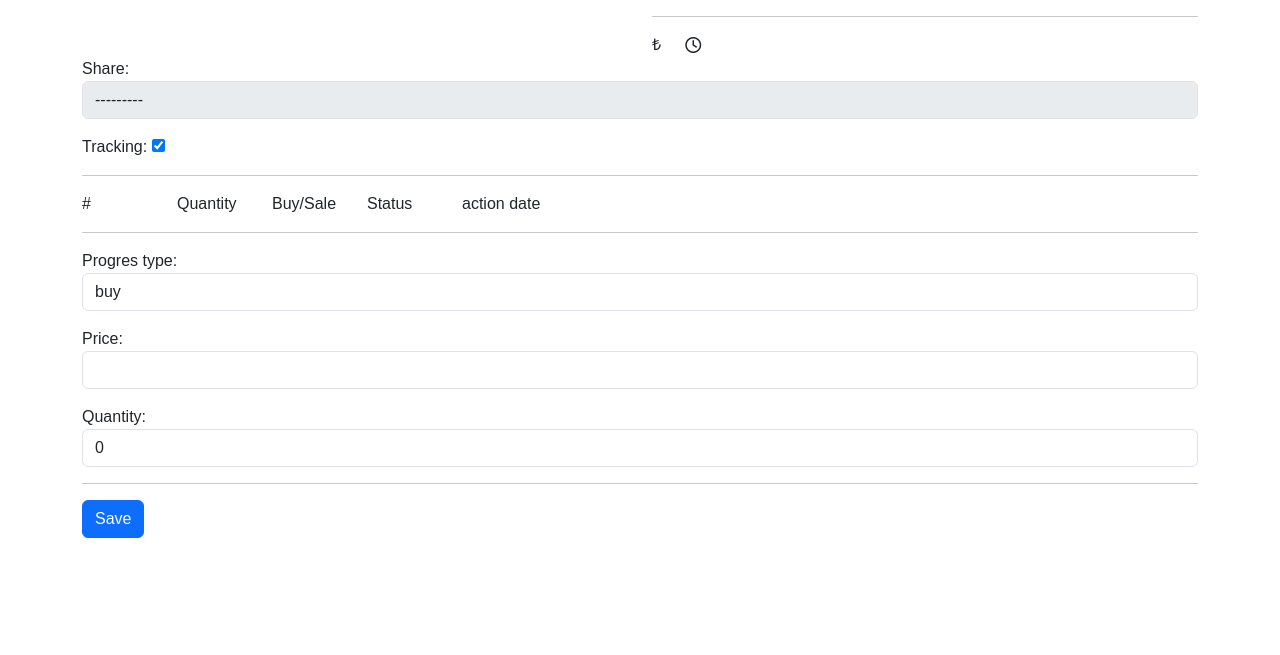
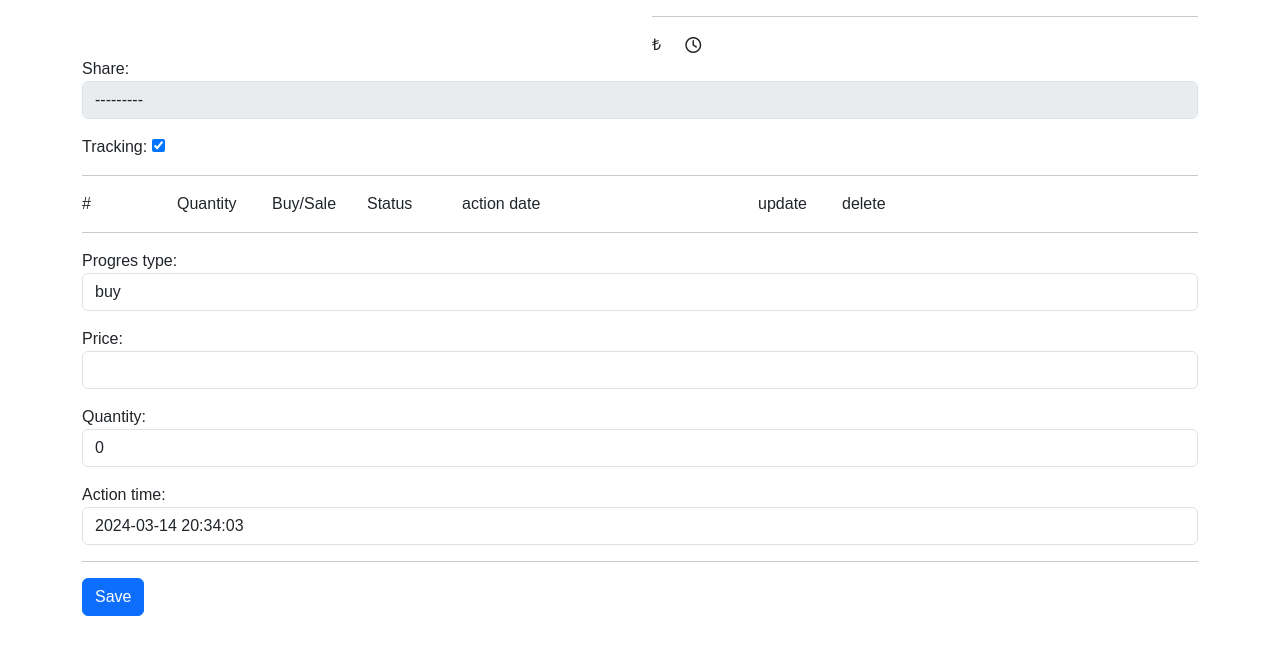
Before and after one commit to auto-finance-manager/API, a Django app: template share/templates/update_stock.html in a window 1280 px wide. Shown: the part 104-759 px from the top of the page. Run offline with Django 5.2, Linux system fonts and the light colour scheme; the template is opened without the code that fills it: values that come from a table or form of the project are taken from there, others are empty; some libraries are stand-ins or nearby versions; some web fonts are replaced.

Commit message:
add slot edit view

```diff
--- a/share/forms.py
+++ b/share/forms.py
@@ -9,7 +9,8 @@ class SlotsForm(forms.ModelForm):
         widgets: dict = {
             'progres_type': forms.Select(attrs={'class': 'form-control'}),
             'price': forms.NumberInput(attrs={'class': 'form-control'}),
-            'quantity': forms.NumberInput(attrs={'class': 'form-control'})
+            'quantity': forms.NumberInput(attrs={'class': 'form-control'}),
+            'action_time': forms.DateTimeInput(attrs={'class': 'form-control'})
         }
 
 
--- a/share/models.py
+++ b/share/models.py
@@ -1,6 +1,7 @@
 from django.db import models
 from datetime import timedelta, datetime
 import pytz  # Import pytz module for timezone handling
+from django.utils import timezone
 
 
 class ShareModel(models.Model):
@@ -66,7 +67,7 @@ class SlotModel(models.Model):
     progres_type = models.CharField(max_length=10, choices=ProgresType.choices, default=ProgresType.BUY)
     price = models.DecimalField(max_digits=10, decimal_places=2, blank=True, null=True)
     quantity = models.IntegerField(default=0)
-    action_time = models.DateTimeField(auto_now_add=True)
+    action_time = models.DateTimeField(default=timezone.now, editable=True)
 
     class Meta:
         ordering: tuple = 'action_time',
--- a/share/templates/update_stock.html
+++ b/share/templates/update_stock.html
@@ -30,10 +30,13 @@
   <div class="col-1">Buy/Sale</div>
   <div class="col-1">Status</div>
   <div class="col-3">action date</div>
+  <div class="col-1 text-center">update</div>
+  <div class="col-1">delete</div>
 </div>
     {% for slot in slots %}
         <div class="row">
-          <div class="col-1">{{ forloop.counter0 }}</div>
+          <div class="col-1">{{ forloop.counter }}</div>
+          <div class="col-1">{{ slot.id }}</div>
           <div class="col-1">{{ slot.quantity }}</div>
           <div class="col-1">{{ slot.progres_type|upper }}</div>
         {% if slot.is_sale_cooldown %}
@@ -41,13 +44,20 @@
         {% else %}
           <div class="col-1" v-else>freeze</div>
         {% endif %}
-
           <div class="col-3">{{ slot.action_time }}</div>
+            <div class="col-1 text-center">
+                <a href="{% url 'update-slot-share' share.code slot.id %}">
+                <i class="fa-solid fa-pen-to-square"></i>
+                </a>
+            </div>
+            <div class="col-1 text-center">
+                <i class="fa-solid fa-x"></i>
+            </div>
         </div>
     {% endfor %}
     <hr>
     {{ slots_form.as_p }}
-<hr>
+    <hr>
     <button class="btn btn-primary">Save</button>
 </form>
 {% endblock%}
--- a/share/urls.py
+++ b/share/urls.py
@@ -7,6 +7,7 @@ urlpatterns: list = [
     path('mine', MyShareView.as_view(), name='mine'),
     path('add', AddShareView.as_view(), name='add-share'),
     path('update/<slug>', UpdateShareView.as_view(), name='update-share'),
+    path('update/<slug>/slot/<int:slot_id>/', UpdateShareView.as_view(), name='update-slot-share'),
     path('news', NewsView.as_view(), name='news'),
 
 ]
```
Also changed, not shown: share/templates/all_stocks.html (+7 -0 lines), share/views.py (+7 -2 lines), share/migrations/0007_alter_sharemodel_options_alter_slotmodel_action_time.py (added), share/migrations/0008_alter_slotmodel_action_time.py (added), static/img/default.bmp (added).
